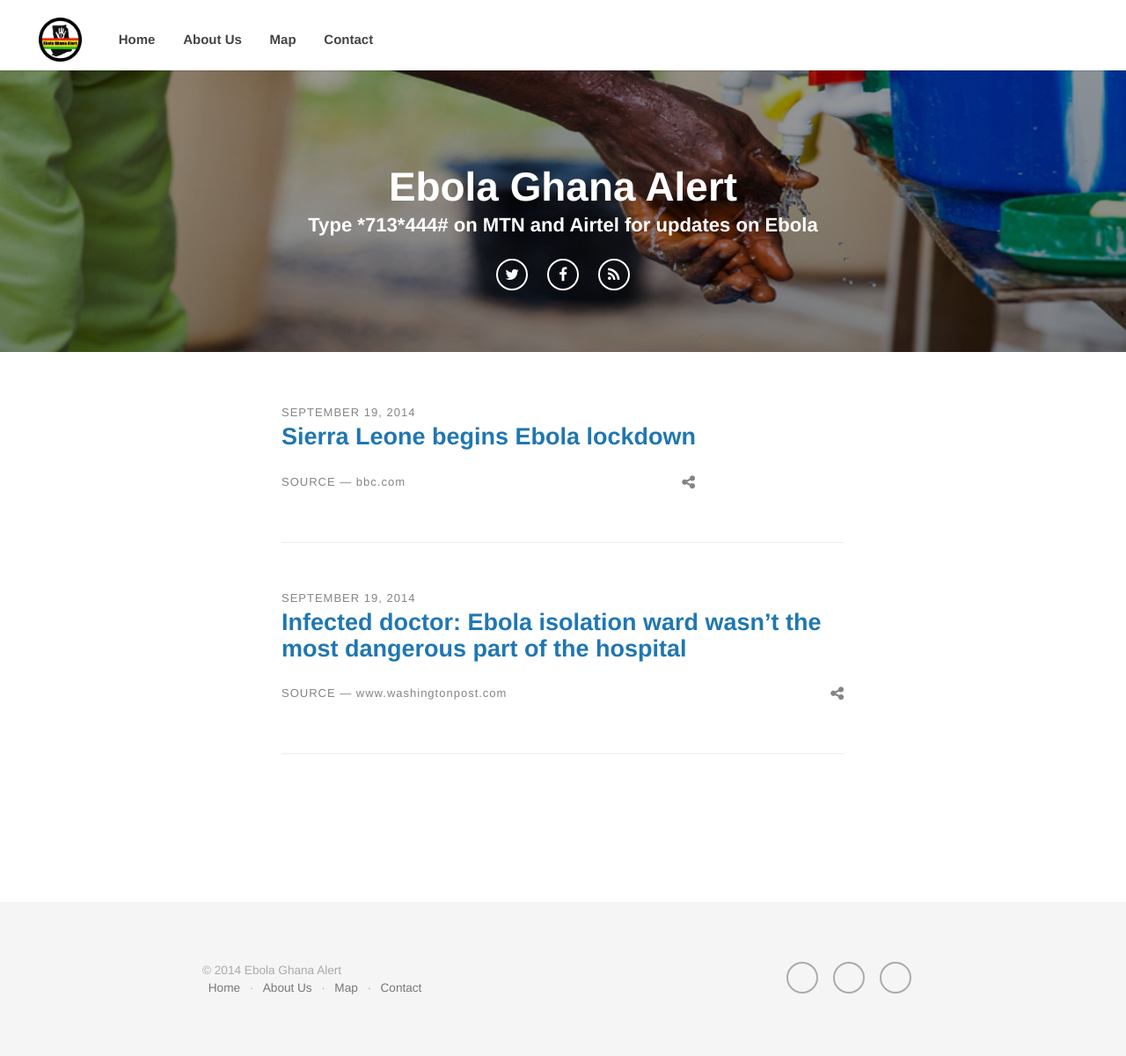
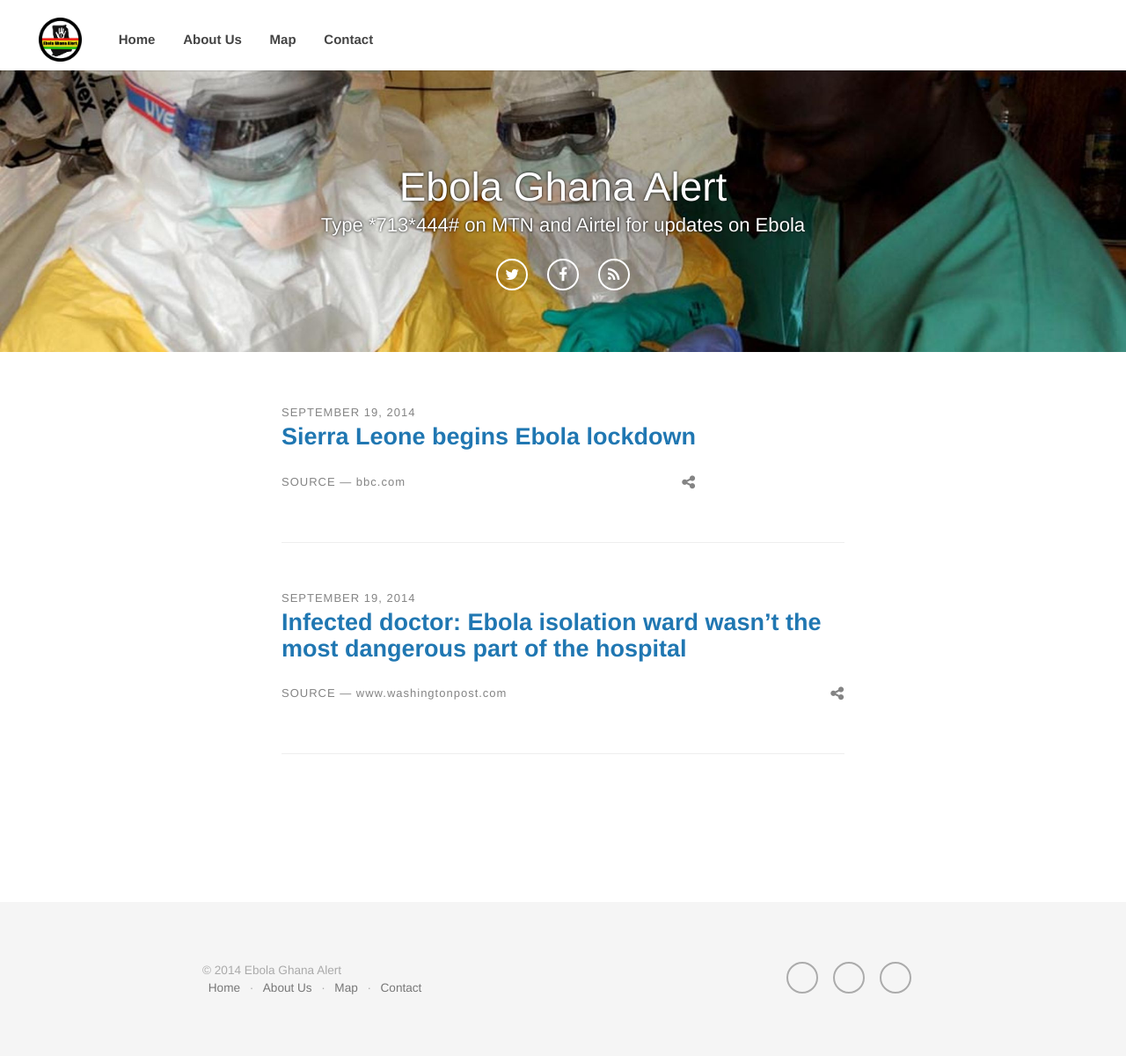
Before and after one commit to egha/egha.github.io, a Jekyll site: the page built from index.html, in a window 1280 px wide. Shown: the whole page at 88% size. Built offline with Jekyll 4.4.1, drawn with Linux system fonts in a browser that asks for light colours; some web fonts are replaced; Markdown is read by kramdown in place of the engine named in the settings; the list of posts is cut into pages by our own code.

Commit message:
Added Image Slider

```diff
--- a/_includes/_scripts.html
+++ b/_includes/_scripts.html
@@ -1,4 +1,5 @@
 <script src="{{ "/javascripts/jquery-1.10.2.js" | prepend: site.url }}"></script>
+<script src="{{ "/javascripts/ideal-image-slider.min.js" | prepend: site.url }}"></script>
 <script src="{{ "/javascripts/main.js" | prepend: site.url }}"></script>
 {% if site.inc.sharing.twitter %}<script>!function(d,s,id){var js,fjs=d.getElementsByTagName(s)[0],p=/^http:/.test(d.location)?'http':'https';if(!d.getElementById(id)){js=d.createElement(s);js.id=id;js.src=p+'://platform.twitter.com/widgets.js';fjs.parentNode.insertBefore(js,fjs);}}(document, 'script', 'twitter-wjs');</script>{% endif %}
 {% if site.inc.sharing.facebook %}<div id="fb-root"></div>
--- a/css/_sass/_base.scss
+++ b/css/_sass/_base.scss
@@ -96,6 +96,13 @@ a {
     background-position:center center;
     z-index:1;
 
+    #blog-slider {
+        img {
+            height: 320px;
+            width: auto;
+        }
+    }
+
     section {
         text-align: center;
         position: absolute;
@@ -103,24 +110,15 @@ a {
         right: 0;
         top: 0;
         bottom:0;
-        background-color:rgba(0,0,0,0.4);
-        background-image: linear-gradient(bottom, rgba(0,0,0,0.15) 0%, rgba(0,0,0,0) 100%);
-        background-image: -o-linear-gradient(bottom, rgba(0,0,0,0.15) 0%, rgba(0,0,0,0) 100%);
-        background-image: -moz-linear-gradient(bottom, rgba(0,0,0,0.15) 0%, rgba(0,0,0,0) 100%);
-        background-image: -webkit-linear-gradient(bottom, rgba(0,0,0,0.15) 0%, rgba(0,0,0,0) 100%);
-        background-image: -ms-linear-gradient(bottom, rgba(0,0,0,0.15) 0%, rgba(0,0,0,0) 100%);
-
-        background-image: -webkit-gradient(
-        	linear,
-        	left bottom,
-        	left top,
-        	color-stop(0, rgba(0,0,0,0.15)),
-        	color-stop(1, rgba(0,0,0,0))
-        );
         padding: 100px 0;
         z-index:10;
 
-        a {
+        h1, h3 {
+            font-weight: 300;
+            text-shadow: #000 0px 0px 3px;
+        }
+
+        a.social {
             color:#fff;
             width:36px;
             height:36px;
--- /dev/null
+++ b/css/_sass/_ideal-image-slider.scss
@@ -0,0 +1,83 @@
+/*
+ * Ideal Image Slider v1.4.0
+ *
+ * By Gilbert Pellegrom
+ * http://gilbert.pellegrom.me
+ *
+ * Copyright (C) 2014 Dev7studios
+ * https://raw.githubusercontent.com/gilbitron/Ideal-Image-Slider/master/LICENSE
+ */
+
+.ideal-image-slider {
+	position: relative;
+	overflow: hidden;
+}
+.iis-slide {
+	display: block;
+	bottom: 0;
+	text-decoration: none;
+	position: absolute;
+	top: 0;
+	left: 0;
+	width: 100%;
+	height: 100%;
+	background-repeat: no-repeat;
+	background-position: 50% 50%;
+	background-size: cover;
+	text-indent: -9999px;
+}
+
+/* Slide effect */
+.iis-effect-slide .iis-slide {
+	opacity: 0;
+	-webkit-transition-property: -webkit-transform;
+       -moz-transition-property: -moz-transform;
+    	 -o-transition-property: -o-transform;
+    		transition-property: transform;
+	-webkit-transition-timing-function: ease-out;
+       -moz-transition-timing-function: ease-out;
+    	 -o-transition-timing-function: ease-out;
+    		transition-timing-function: ease-out;
+	-webkit-transform: translateX(0%);
+		-ms-transform: translateX(0%);
+			transform: translateX(0%);
+}
+.iis-effect-slide .iis-current-slide {
+	opacity: 1;
+	z-index: 1;
+}
+.iis-effect-slide .iis-previous-slide {
+	-webkit-transform: translateX(-100%);
+		-ms-transform: translateX(-100%);
+    		transform: translateX(-100%);
+}
+.iis-effect-slide .iis-next-slide {
+	-webkit-transform: translateX(100%);
+		-ms-transform: translateX(100%);
+			transform: translateX(100%);
+}
+.iis-effect-slide.iis-direction-next .iis-previous-slide,
+.iis-effect-slide.iis-direction-previous .iis-next-slide { opacity: 1; }
+
+/* Touch styles */
+.iis-touch-enabled .iis-slide { z-index: 1; }
+.iis-touch-enabled .iis-current-slide { z-index: 2; }
+.iis-touch-enabled.iis-is-touching .iis-previous-slide,
+.iis-touch-enabled.iis-is-touching .iis-next-slide { opacity: 1; }
+
+/* Fade effect */
+.iis-effect-fade .iis-slide {
+	-webkit-transition-property: opacity;
+	   -moz-transition-property: opacity;
+		 -o-transition-property: opacity;
+			transition-property: opacity;
+	-webkit-transition-timing-function: ease-in;
+	   -moz-transition-timing-function: ease-in;
+		 -o-transition-timing-function: ease-in;
+			transition-timing-function: ease-in;
+	opacity: 0;
+}
+.iis-effect-fade .iis-current-slide {
+	opacity: 1;
+	z-index: 1;
+}
--- a/css/main.scss
+++ b/css/main.scss
@@ -21,3 +21,4 @@ $accent: #2077b2;
 @import "article";
 @import "syntax";
 @import "responsive";
+@import "ideal-image-slider";
--- a/index.html
+++ b/index.html
@@ -1,19 +1,26 @@
 ---
 layout: base
 ---
-<div class="blog-cover" style="background-image:url(/images/{{ site.inc.cover_image }});">
+<div class="blog-cover">
+    <div id="blog-slider">
+        <img src="/images/port1.jpg">
+        <img data-src="/images/port2.jpg">
+        <img data-src="/images/port3.jpg">
+    </div>
     <section>
         <div class="container">
             <h1>{{ site.inc.title }}</h1>
-            {% if site.inc.subtitle %}<h3>{{ site.inc.subtitle }}</h3>{% endif %}
+            {% if site.inc.subtitle %}
+                <h3>{{ site.inc.subtitle }}</h3>
+            {% endif %}
 
             {% if site.inc.twitter %}
-            <a href="https://twitter.com/{{ site.inc.twitter }}" title="Follow on Twitter" target="_blank"><i class="fa fa-twitter"></i></a>
+                <a class="social" href="https://twitter.com/{{ site.inc.twitter }}" title="Follow on Twitter" target="_blank"><i class="fa fa-twitter"></i></a>
             {% endif %}
             {% if site.inc.facebook %}
-            <a href="http://facebook.com/{{ site.inc.facebook }}" title="Like on Facebook" target="_blank"><i class="fa fa-facebook"></i></a>
+                <a class="social" href="http://facebook.com/{{ site.inc.facebook }}" title="Like on Facebook" target="_blank"><i class="fa fa-facebook"></i></a>
             {% endif %}
-            <a href="/feed.xml" title="RSS Feed">
+            <a class="social" href="/feed.xml" title="RSS Feed">
                 <i class="fa fa-rss"></i>
             </a>
         </div>
--- a/javascripts/main.js
+++ b/javascripts/main.js
@@ -1,3 +1,10 @@
 $(".full img").on("click", function() {
   $(this).toggleClass("zoom");
 });
+
+if ($("#blog-slider").length > 0) {
+  new IdealImageSlider.Slider({
+    selector: '#blog-slider',
+    effect: 'fade'
+  }).start();
+}
```
Also changed, not shown: images/port1.jpg (added), images/port2.jpg (added), images/port3.jpg (added), javascripts/ideal-image-slider.min.js (added).
